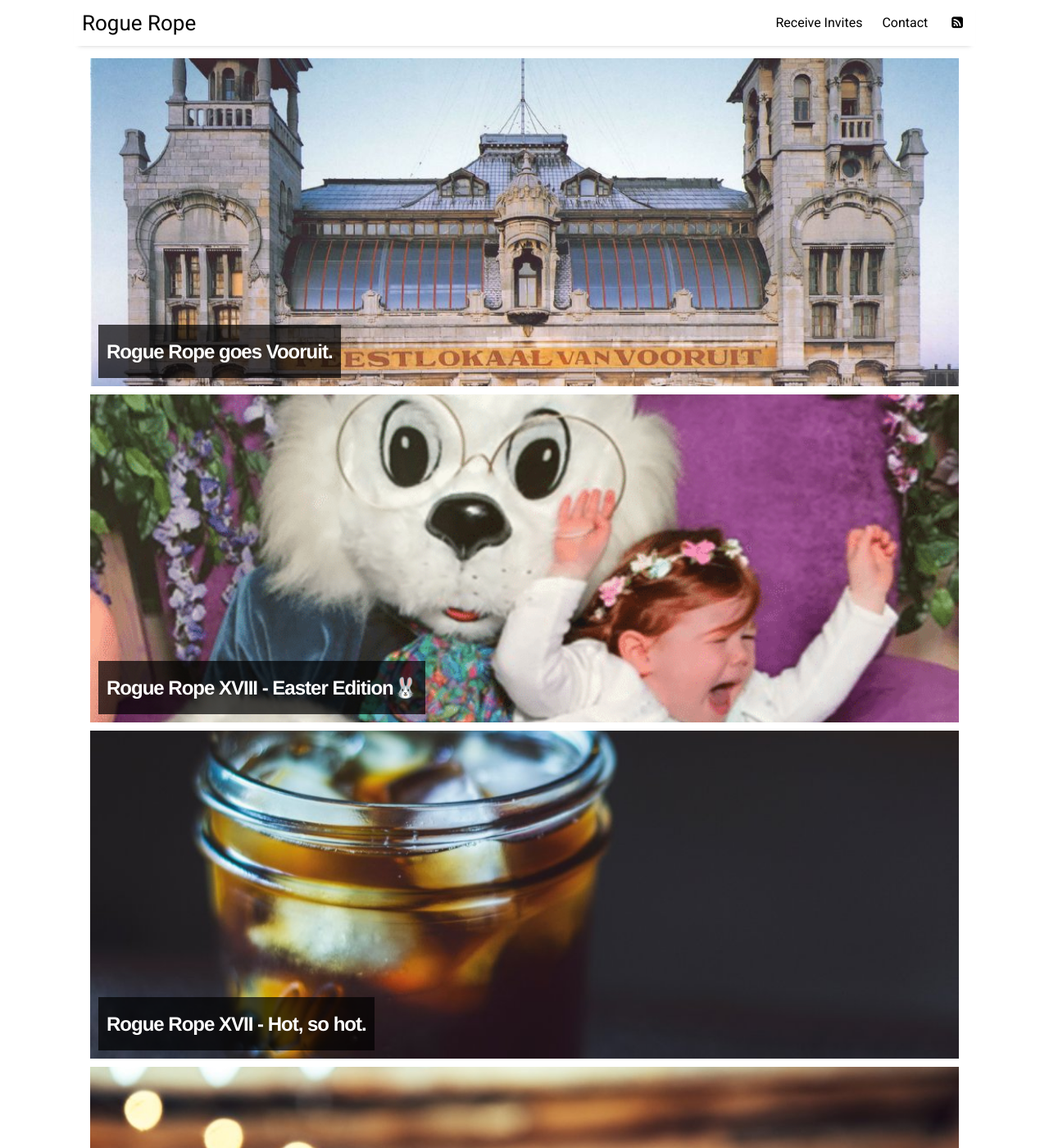
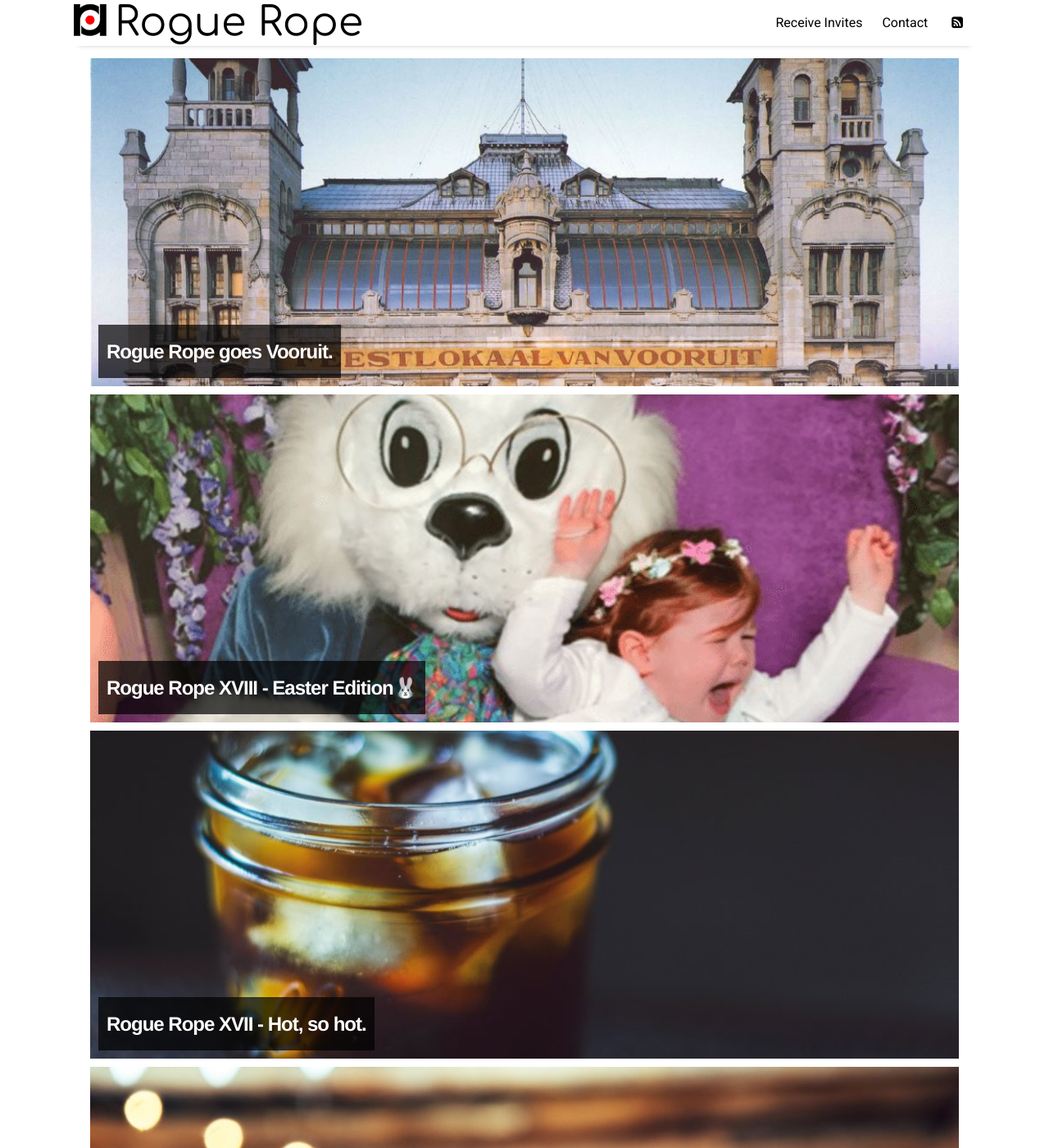
Before and after one commit to RogueRope/RogueRope, a Jekyll site: the page built from index.html, in a window 1280 px wide and 1400 px high. Shown: the whole window at 82% size. Built offline with Jekyll 4.4.1, drawn with Linux system fonts in a browser that asks for light colours; nearby versions of some CDN libraries; the list of posts is cut into pages by our own code; comment, search, counter and statistics services are not loaded.

Commit message:
Logo update

```diff
--- a/_includes/head.html
+++ b/_includes/head.html
@@ -20,7 +20,7 @@
   //-->
 
 
-  <link rel="stylesheet" href="https://fonts.googleapis.com/css?family=Roboto|Source+Code+Pro">
+  <link rel="stylesheet" href="https://fonts.googleapis.com/css?family=Roboto|Comfortaa|Source+Code+Pro">
   <link rel="stylesheet" href="https://cdnjs.cloudflare.com/ajax/libs/font-awesome/4.6.3/css/font-awesome.min.css">
 
   <script type="text/javascript" async
--- a/_includes/header.html
+++ b/_includes/header.html
@@ -1,7 +1,6 @@
 <header class="site-header">
-  <h3 class="site-title">
-    <a href="{{ site.github.url }}/">{{ site.title }}</a>
-  </h3>
+
+  <a href="/"><img src="/assets/img/logo_350_60.png"></a>
   <nav class="menu-list">
     {% for item in site.data.settings.menu %}
       <a href="{{ site.github.url }}/{{ item.folder }}/{{ item.file }}" class="menu-link">{{ item.name }}</a>
--- a/assets/css/_sass/_header.scss
+++ b/assets/css/_sass/_header.scss
@@ -5,6 +5,10 @@
   background-color: white;
   box-shadow: 0 5px 6px -6px #bbb;
   z-index: 100;
+}
+.site-header img{
+  position: relative;
+  float: left;
 }
 @media (max-width: $container-width) {
   .site-header {
```
Also changed, not shown: assets/img/logo_350_60.png (added).
